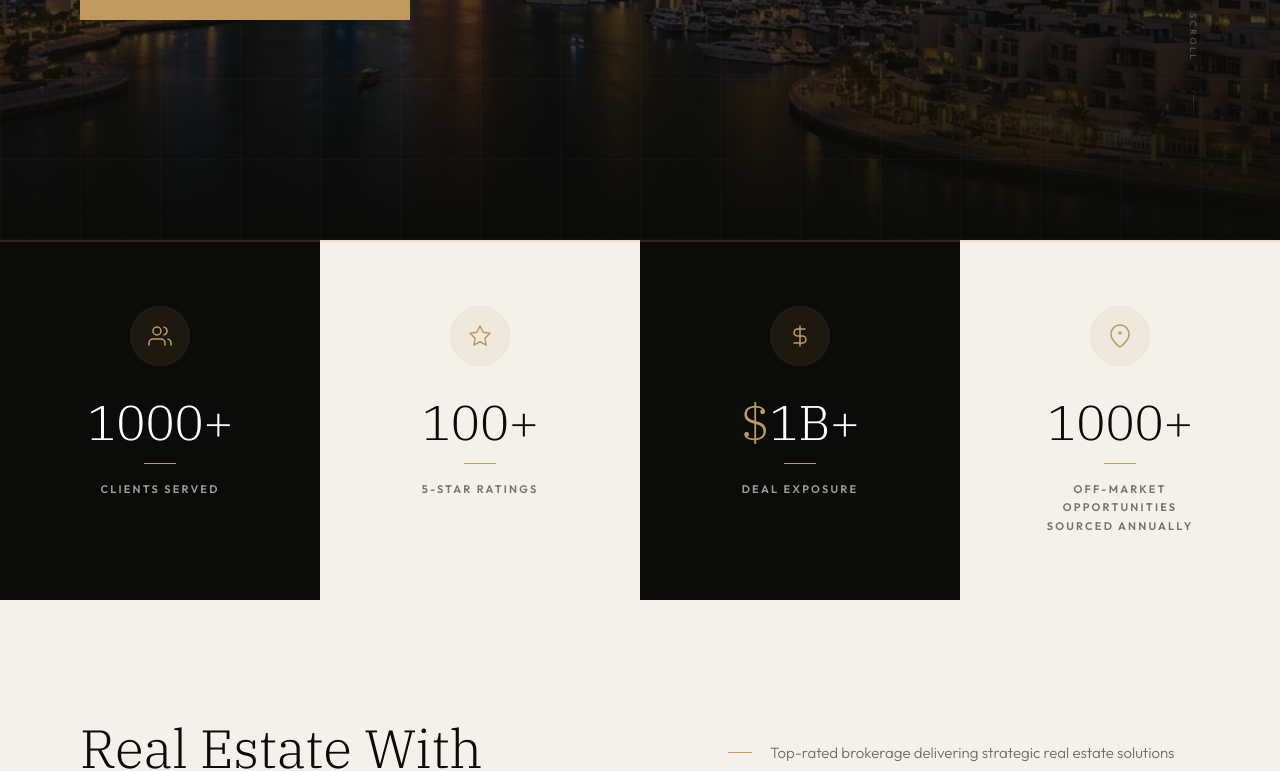
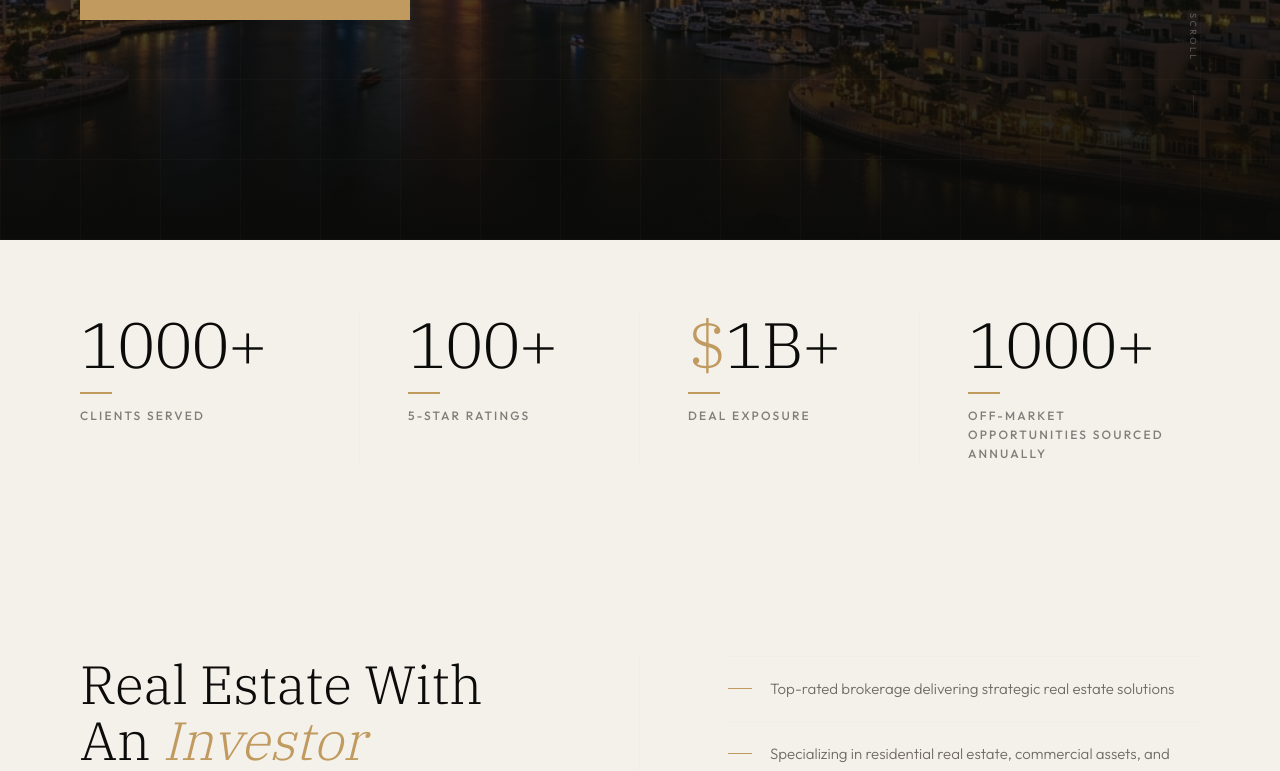
Before and after one commit to talha-exe/emlak-demo, a Next.js app: page / in a window 1280 px wide. Shown: the part 560-1331 px from the top of the page. Built offline with nearby package versions, Linux system fonts and the light colour scheme.

Commit message:
Design Fix

```diff
--- a/src/components/pages/home/HomePage.jsx
+++ b/src/components/pages/home/HomePage.jsx
@@ -11,48 +11,28 @@ export default function HomePage() {
     <main>
       <HeroSection />
 
-      {/* ── STATS CARDS ── */}
+      {/* ── STATS BAND ── */}
       <RevealWrapper>
-        <section className="grid grid-cols-4 max-[1100px]:grid-cols-2 max-[560px]:grid-cols-1">
+        <section className="bg-cream py-[72px] px-[80px] max-[1100px]:px-[28px] max-[1100px]:py-[56px]">
+          <div className="max-w-[1200px] mx-auto grid grid-cols-4 max-[900px]:grid-cols-2 max-[480px]:grid-cols-1 divide-x divide-gold/20 max-[900px]:divide-x-0 max-[900px]:gap-y-12">
             {[
-            { prefix: '',  number: '1000+', label: 'Clients Served',                             icon: 'M17 21v-2a4 4 0 0 0-4-4H5a4 4 0 0 0-4 4v2M9 11a4 4 0 1 0 0-8 4 4 0 0 0 0 8zM23 21v-2a4 4 0 0 0-3-3.87M16 3.13a4 4 0 0 1 0 7.75', dark: true  },
-            { prefix: '',  number: '100+',  label: '5-Star Ratings',                             icon: 'M12 2l3.09 6.26L22 9.27l-5 4.87 1.18 6.88L12 17.77l-6.18 3.25L7 14.14 2 9.27l6.91-1.01L12 2z',                                         dark: false },
-            { prefix: '$', number: '1B+',   label: 'Deal Exposure',                              icon: 'M12 2v20M17 5H9.5a3.5 3.5 0 0 0 0 7h5a3.5 3.5 0 0 1 0 7H6',                                                                          dark: true  },
-            { prefix: '',  number: '1000+', label: 'Off-Market Opportunities Sourced Annually',  icon: 'M21 10c0 7-9 13-9 13s-9-6-9-13a9 9 0 0 1 18 0zM12 10a1 1 0 1 0 0-2 1 1 0 0 0 0 2z',                                                 dark: false },
+              { prefix: '',  number: '1000+', label: 'Clients Served'                            },
+              { prefix: '',  number: '100+',  label: '5-Star Ratings'                            },
+              { prefix: '$', number: '1B+',   label: 'Deal Exposure'                             },
+              { prefix: '',  number: '1000+', label: 'Off-Market Opportunities Sourced Annually' },
             ].map((stat, i) => (
-            <div
-              key={i}
-              className={`group relative flex flex-col items-center text-center py-16 px-10 max-[1100px]:py-14 max-[1100px]:px-8 transition-all duration-300 hover:-translate-y-1 hover:shadow-[0_24px_60px_rgba(0,0,0,.25)] ${
-                stat.dark
-                  ? 'bg-dark border-t-2 border-t-gold'
-                  : 'bg-cream border-t-2 border-t-gold'
-              }`}
-            >
-              {/* icon */}
-              <div className={`w-[60px] h-[60px] rounded-full flex items-center justify-center mb-8 transition-all duration-300 ${
-                stat.dark
-                  ? 'bg-gold/10 border border-gold/25 group-hover:bg-gold/20'
-                  : 'bg-gold/10 border border-gold/30 group-hover:bg-gold/20'
-              }`}>
-                <svg width="24" height="24" viewBox="0 0 24 24" fill="none" stroke="#C09A5E" strokeWidth="1.5" strokeLinecap="round" strokeLinejoin="round">
-                  <path d={stat.icon} />
-                </svg>
+              <div key={i} className="flex flex-col items-start pl-12 max-[900px]:pl-0 first:pl-0">
+                <div className="font-serif text-[clamp(48px,5vw,80px)] font-light text-dark leading-none tracking-[-0.02em]">
+                  {stat.prefix && <em className="not-italic text-gold">{stat.prefix}</em>}
+                  {stat.number}
                 </div>
-              {/* number */}
-              <div className={`font-serif text-[clamp(42px,3.8vw,60px)] font-light leading-none mb-4 ${stat.dark ? 'text-white' : 'text-dark'}`}>
-                {stat.prefix && <em className="not-italic text-gold">{stat.prefix}</em>}
-                <span>{stat.number}</span>
-              </div>
-              {/* divider */}
-              <div className="w-8 h-px bg-gold mb-4" />
-              {/* label */}
-              <div className={`text-[11px] tracking-[.2em] uppercase font-semibold leading-[1.7] max-w-[180px] ${
-                stat.dark ? 'text-white/60 group-hover:text-white/90' : 'text-dark/55 group-hover:text-dark/90'
-              } transition-colors duration-300`}>
+                <div className="w-8 h-[2px] bg-gold mt-4 mb-3" />
+                <div className="text-[12px] tracking-[.18em] uppercase text-dark/50 font-medium leading-[1.6] max-w-[200px]">
                   {stat.label}
                 </div>
               </div>
             ))}
+          </div>
         </section>
       </RevealWrapper>
 
```
Lines whose indentation alone changed are shown as unchanged.
